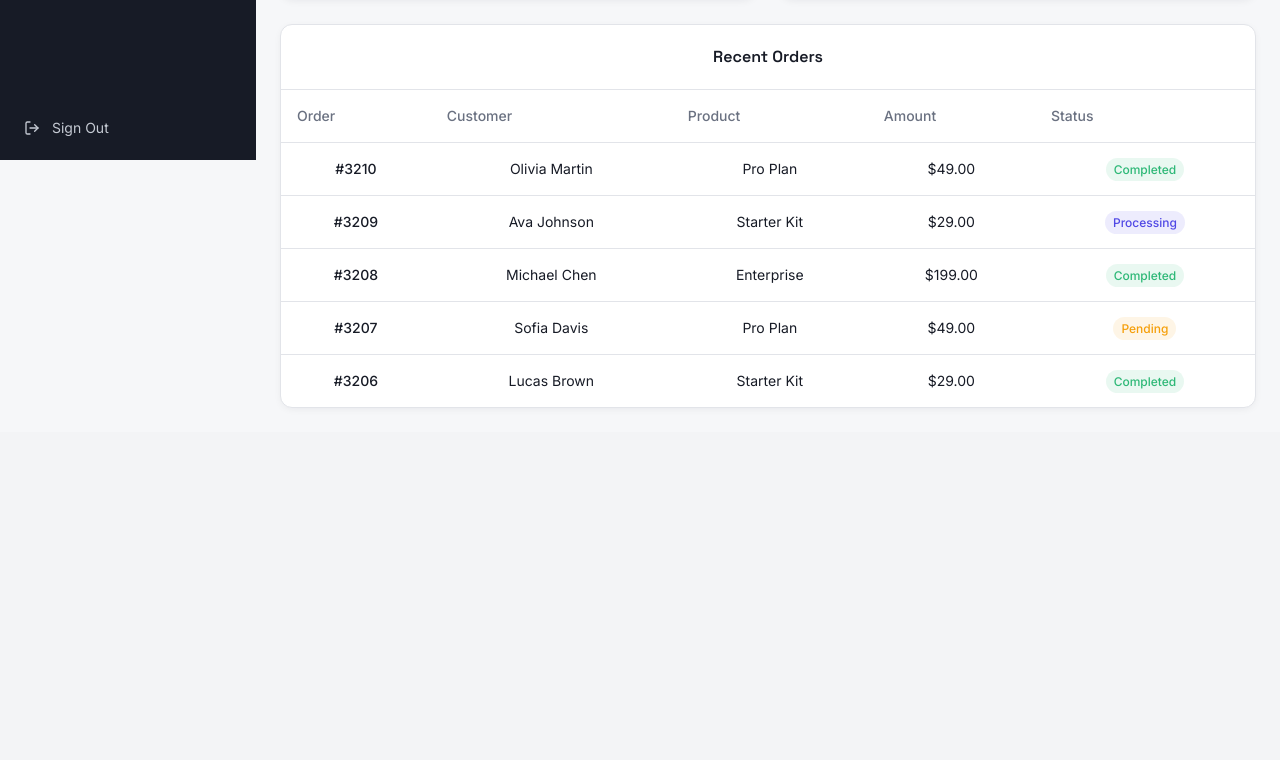
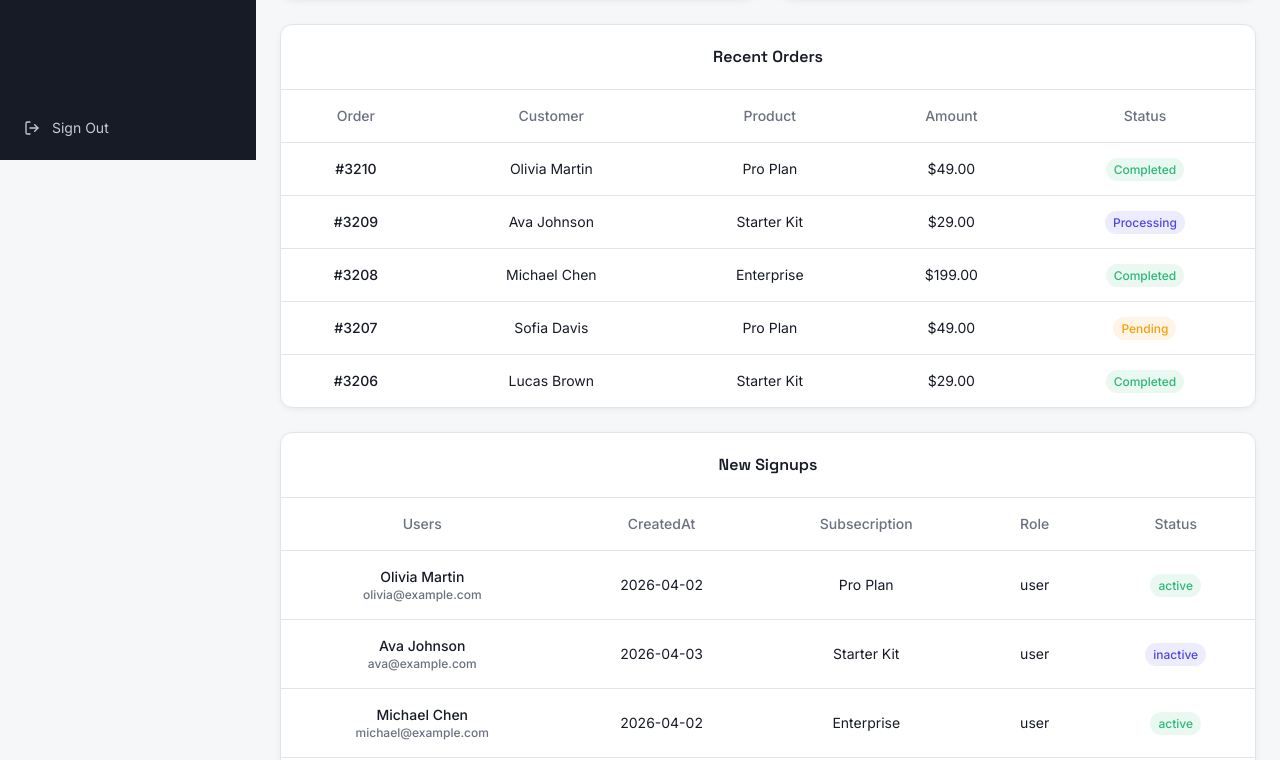
Before and after one commit to yasmine2512/SaaS-Dashboard, a React (Vite) app in the folder client/: page /dashboard in a window 1280 px wide. Shown: the part 640-1400 px from the top of the page. Before the commit the page ends 1072 px from the top, so only its background shows below. Built offline with nearby package versions, Linux system fonts and the light colour scheme.

Commit message:
fixed some stuffs

```diff
--- a/client/src/App.jsx
+++ b/client/src/App.jsx
@@ -1,8 +1,5 @@
 import './App.css'
-import DashboardLayout from './Layouts/DashboardLayout'
 import { Route,Routes} from 'react-router-dom'
-import Table from './Layouts/Table'
-import Dashboar from './Layouts/Dashboard'
 import Home from "./Pages/Home"
 import Dashboard from "./Pages/Dashboard"
 import Login from "./Pages/Login"
@@ -38,6 +35,7 @@ function App() {
 {/* <Route path="/orders/:id" element={<Order/>} /> */}
 <Route path="/settings" element={<Settings/>} />
 <Route path="/subscriptions" element={<Subscriptions/>} />
+<Route path="*" element={<NotFound />} />
 </Routes>
     </>
   )
--- a/client/src/Layouts/Dashboard.jsx
+++ /dev/null
@@ -1,32 +0,0 @@
-export default function Dashboard() {
-  return (
-    <div className="space-y-6">
-
-      {/* Stats Cards */}
-      <div className="grid grid-cols-1 md:grid-cols-3 gap-6">
-
-        <div className="bg-white p-6 rounded-2xl shadow">
-          <h3 className="text-gray-500">Revenue</h3>
-          <p className="text-2xl font-bold">$12,000</p>
-        </div>
-
-        <div className="bg-white p-6 rounded-2xl shadow">
-          <h3 className="text-gray-500">Users</h3>
-          <p className="text-2xl font-bold">1,230</p>
-        </div>
-
-        <div className="bg-white p-6 rounded-2xl shadow">
-          <h3 className="text-gray-500">Orders</h3>
-          <p className="text-2xl font-bold">320</p>
-        </div>
-
-      </div>
-
-      {/* Chart placeholder */}
-      <div className="bg-white p-6 rounded-2xl shadow h-80 flex items-center justify-center">
-        Chart goes here 📈
-      </div>
-
-    </div>
-  );
-}
--- a/client/src/Layouts/DashboardLayout.jsx
+++ /dev/null
@@ -1,25 +0,0 @@
-import Sidebar from "./Sidebar";
-import Topbar from "./Topbar";
-
-export default function DashboardLayout({ children }) {
-  return (
-    <div className="flex h-screen bg-gray-100">
-
-      {/* Sidebar */}
-      <Sidebar />
-
-      {/* Main */}
-      <div className="flex-1 flex flex-col">
-
-        {/* Topbar */}
-        <Topbar />
-
-        {/* Content */}
-        <main className="p-6 overflow-y-auto">
-          {children}
-        </main>
-
-      </div>
-    </div>
-  );
-}
--- a/client/src/Layouts/Sidebar.jsx
+++ /dev/null
@@ -1,25 +0,0 @@
-import { Link } from "react-router-dom";
-
-export default function Sidebar() {
-  return (
-    <div className="w-64 bg-gray-900 text-white flex flex-col p-4">
-
-      <h1 className="text-2xl font-bold mb-8 !mt-2 !mb-13">My App</h1>
-
-      <nav className="flex flex-col gap-4">
-        <Link to="/" className="hover:bg-gray-700 p-2 rounded">Dashboard</Link>
-        <Link to="/products" className="hover:bg-gray-700 p-2 rounded">Products</Link>
-        <Link to="/orders" className="hover:bg-gray-700 p-2 rounded">Orders</Link>
-        <Link to="/users" className="hover:bg-gray-700 p-2 rounded">Users</Link>
-        <Link to="/settings" className="hover:bg-gray-700 p-2 rounded">Settings</Link>
-      </nav>
-
-      <div className="mt-auto">
-        <button className="w-full bg-red-500 hover:bg-red-600 p-2 rounded">
-          Logout
-        </button>
-      </div>
-
-    </div>
-  );
-}
--- a/client/src/Layouts/Table.jsx
+++ /dev/null
@@ -1,26 +0,0 @@
-export default function Table() {
-  return (
-    <div className="bg-white rounded-2xl shadow p-4">
-
-      <table className="w-full text-left">
-        <thead>
-          <tr className="border-b">
-            <th className="p-3">Name</th>
-            <th className="p-3">Price</th>
-            <th className="p-3">Status</th>
-          </tr>
-        </thead>
-
-        <tbody>
-          <tr className="border-b hover:bg-gray-50">
-            <td className="p-3">Product A</td>
-            <td className="p-3">$100</td>
-            <td className="p-3 text-green-500">Active</td>
-          </tr>
-        </tbody>
-
-      </table>
-
-    </div>
-  );
-}
--- a/client/src/Layouts/Topbar.jsx
+++ /dev/null
@@ -1,24 +0,0 @@
-export default function Topbar() {
-  return (
-    <div className="bg-white shadow px-6 py-4 flex justify-between items-center">
-
-      <h2 className="text-xl font-semibold">Dashboard</h2>
-
-      <div className="flex items-center gap-4">
-        {/* Notification */}
-        <button className="relative">
-          🔔
-          <span className="absolute -top-1 -right-2 bg-red-500 text-xs px-1 rounded-full">
-            3
-          </span>
-        </button>
-
-        {/* Profile */}
-        <div className="flex items-center gap-2">
-          <span className="text-sm font-medium">Admin</span>
-        </div>
-      </div>
-
-    </div>
-  );
-}
--- a/client/src/Pages/Dashboard.jsx
+++ b/client/src/Pages/Dashboard.jsx
@@ -13,6 +13,14 @@ const revenueData = [
   { name: "Jan", value: 4000 }, { name: "Feb", value: 3800 }, { name: "Mar", value: 5200 },
   { name: "Apr", value: 4800 }, { name: "May", value: 6100 }, { name: "Jun", value: 5400 },
   { name: "Jul", value: 7200 },
+];
+
+const newSingups = [
+{id: 1, username: "Olivia Martin",email: "olivia@example.com",role:"user", subscription: "Pro Plan ",status :"active",createdAt: "2026-04-02" },
+  { id:2, username: "Ava Johnson", email: "ava@example.com",role:"user" , subscription: "Starter Kit", status: "inactive",createdAt: "2026-04-03"},
+  { id:3,username: "Michael Chen", email: "michael@example.com", role :"user", subscription: "Enterprise",status: "active", createdAt: "2026-04-02" },
+  { id:4, username: "Sofia Davis", email: "sofia@example.com",role: "admin", subscription: "Pro Plan",status: "inactive" , createdAt: "2026-04-02"},
+  {id:5 ,username: "Lucas Brown", email: "lucas@example.com", role: "user",  subscription: "Starter Kit",status: "active" , createdAt: "2026-04-01"},
 ];
 
 const ordersData = [
@@ -99,11 +107,11 @@ export default function Dashboard() {
             <table className="w-full text-sm">
               <thead>
                 <tr className="border-b border-border">
-                  <th className="text-left p-4 font-medium text-muted-foreground">Order</th>
-                  <th className="text-left p-4 font-medium text-muted-foreground">Customer</th>
-                  <th className="text-left p-4 font-medium text-muted-foreground">Product</th>
-                  <th className="text-left p-4 font-medium text-muted-foreground">Amount</th>
-                  <th className="text-left p-4 font-medium text-muted-foreground">Status</th>
+                  <th className=" p-4 font-medium text-muted-foreground">Order</th>
+                  <th className=" p-4 font-medium text-muted-foreground">Customer</th>
+                  <th className=" p-4 font-medium text-muted-foreground">Product</th>
+                  <th className=" p-4 font-medium text-muted-foreground">Amount</th>
+                  <th className=" p-4 font-medium text-muted-foreground">Status</th>
                 </tr>
               </thead>
               <tbody>
@@ -126,6 +134,46 @@ export default function Dashboard() {
             </table>
           </div>
         </div>
+
+        {/* Recent Singups */}
+        <div className="bg-card rounded-xl border border-border shadow-soft">
+          <div className="p-5 border-b border-border">
+            <h3 className="font-heading font-semibold">New Signups</h3>
+          </div>
+          <div className="overflow-x-auto">
+            <table className="w-full text-sm">
+              <thead>
+                <tr className="border-b border-border">
+                  <th className=" p-4 font-medium text-muted-foreground">Users</th>
+                  <th className=" p-4 font-medium text-muted-foreground">CreatedAt</th>
+                  <th className=" p-4 font-medium text-muted-foreground">Subsecription</th>
+                  <th className=" p-4 font-medium text-muted-foreground">Role</th>
+                  <th className=" p-4 font-medium text-muted-foreground">Status</th>
+                </tr>
+              </thead>
+              <tbody>
+                {newSingups.map((o) => (
+                  <tr key={o.id} className="border-b border-border last:border-0 hover:bg-muted/50 transition-colors">
+                    <td className="p-4 font-medium ">
+                       <div>{o.username}</div>
+                      <div className="text-xs text-muted-foreground">{o.email}</div>
+                    </td>
+                    <td className="p-4">{o.createdAt}</td>
+                    <td className="p-4">{o.subscription}</td>
+                    <td className="p-4">{o.role}</td>
+                    <td className="p-4">
+                      <span className={`px-2 py-1 rounded-full text-xs font-medium ${
+                        o.status === "active" ? "bg-success/10 text-success" :
+                        o.status === "inactive" ? "bg-primary/10 text-primary" :
+                        "bg-warning/10 text-warning"
+                      }`}>{o.status}</span>
+                    </td>
+                  </tr>
+                ))}
+              </tbody>
+            </table>
+          </div>
+        </div>
       </div>
     </DashboardLayout>
   );
--- a/client/src/Pages/UsersList.jsx
+++ b/client/src/Pages/UsersList.jsx
@@ -44,11 +44,11 @@ export default function Orders() {
             <table className="w-full text-sm">
               <thead>
                 <tr className="border-b border-border bg-muted/50">
-                  <th className="text-left p-4 font-medium text-muted-foreground">Users</th>
-                  <th className="text-left p-4 font-medium text-muted-foreground">CreatedAt</th>
-                  <th className="text-left p-4 font-medium text-muted-foreground">Subsecription</th>
-                  <th className="text-left p-4 font-medium text-muted-foreground">Role</th>
-                  <th className="text-left p-4 font-medium text-muted-foreground">Status</th>
+                  <th className=" p-4 font-medium text-muted-foreground">Users</th>
+                  <th className=" p-4 font-medium text-muted-foreground">CreatedAt</th>
+                  <th className=" p-4 font-medium text-muted-foreground">Subsecription</th>
+                  <th className=" p-4 font-medium text-muted-foreground">Role</th>
+                  <th className=" p-4 font-medium text-muted-foreground">Status</th>
                 </tr>
               </thead>
               <tbody>
--- a/client/src/Table.jsx
+++ /dev/null
@@ -1,26 +0,0 @@
-export default function Table() {
-  return (
-    <div className="bg-white rounded-2xl shadow p-4">
-
-      <table className="w-full text-left">
-        <thead>
-          <tr className="border-b">
-            <th className="p-3">Name</th>
-            <th className="p-3">Price</th>
-            <th className="p-3">Status</th>
-          </tr>
-        </thead>
-
-        <tbody>
-          <tr className="border-b hover:bg-gray-50">
-            <td className="p-3">Product A</td>
-            <td className="p-3">$100</td>
-            <td className="p-3 text-green-500">Active</td>
-          </tr>
-        </tbody>
-
-      </table>
-
-    </div>
-  );
-}
```
Also changed, not shown: 1 other file (tests, documents, lock files or other folders).
